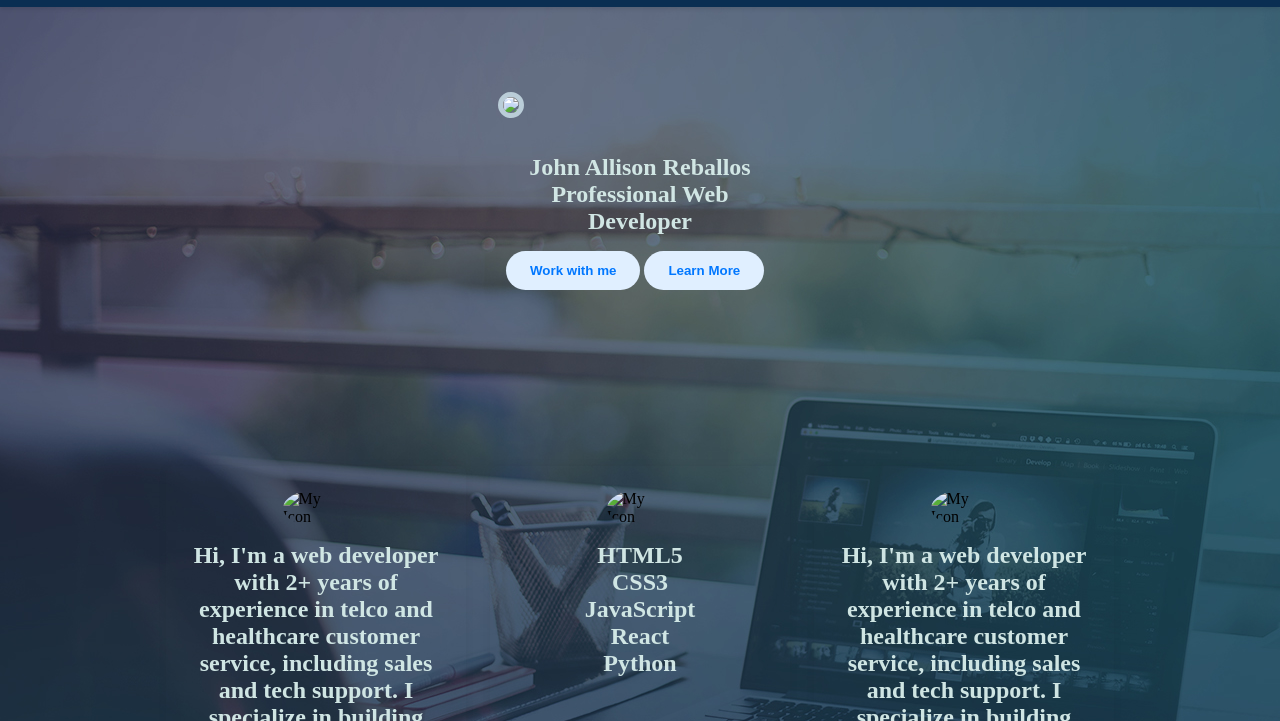
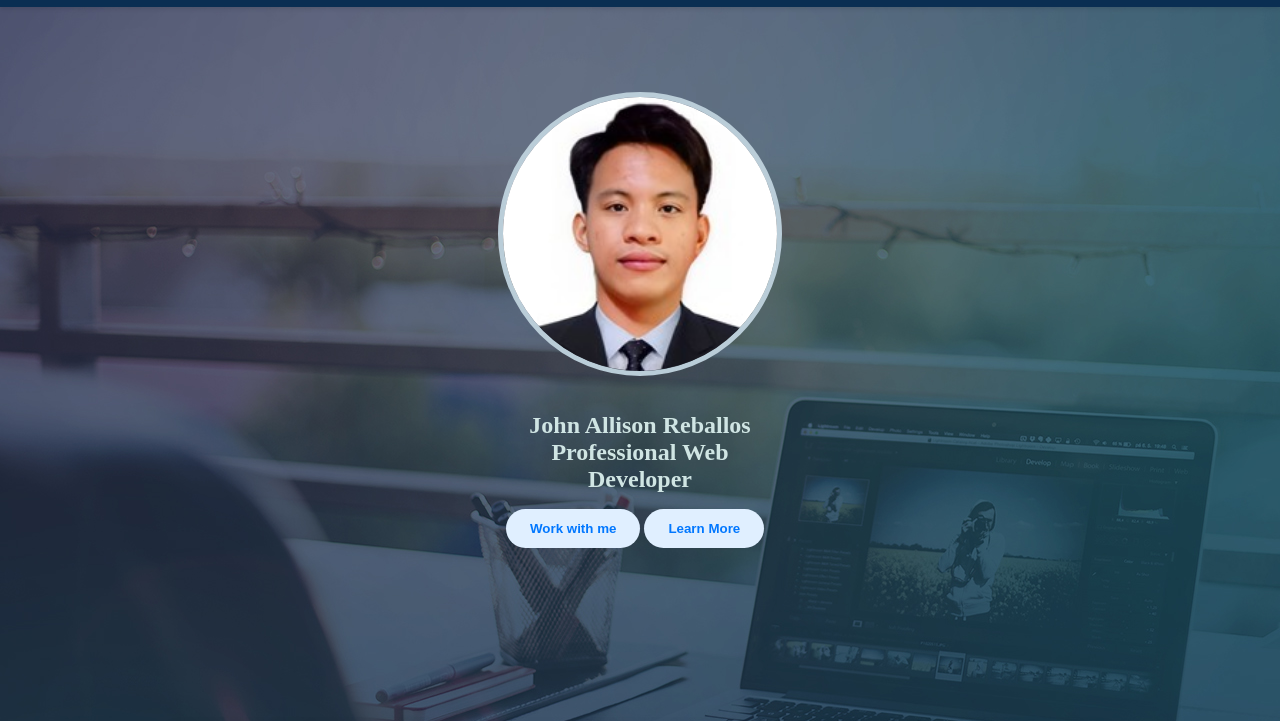
Before and after one commit to johnreballos/johnreballos.github.io, a plain HTML site: page index.html in a window 1280 px wide. Shown: the part 36-757 px from the top of the page. Drawn offline with Linux system fonts and the light colour scheme; files whose address does not match are found by name.

Commit message:
Update index.html

```diff
--- a/index.html
+++ b/index.html
@@ -20,7 +20,7 @@
     </nav>
     <div id="container">
         <div class="profile">
-            <img src="profile.jpg" class="profile-pic">
+            <img src="img/profile.jpg" class="profile-pic">
             <div class="profile_details">
                  <div class="name">John Allison Reballos<br>Professional Web Developer</div>
                 <button>Work with me</button>
@@ -33,7 +33,7 @@
         <div class="column about-column">
             <div class="profile">
                 <div class="profile_details">
-                    <img src="aboutme.png"alt="My Icon" class="myIcon">
+                    <img src="icons/aboutme.png"alt="My Icon" class="myIcon">
                     <p class="name">Hi, I'm a web developer with 2+ years of experience in telco and healthcare customer service, including sales and tech support.
                         I specialize in building clean, responsive websites using modern web technologies.
                     </p>
@@ -45,7 +45,7 @@
         <div class="column skills-column">
             <div class="profile">
                 <div class="profile_details">
-                    <img src="techstack.png"alt="My Icon" class="myIcon">
+                    <img src="icons/techstack.png"alt="My Icon" class="myIcon">
                     <p class="name">HTML5<br>CSS3<br>JavaScript<br>React<br>Python</p>
                 </div>
             </div>
@@ -55,7 +55,7 @@
         <div class="column projects-column">
             <div class="profile">
                 <div class="profile_details">
-                    <img src="projects.png"alt="My Icon" class="myIcon">
+                    <img src="icons/projects.png"alt="My Icon" class="myIcon">
                     <p class="name">Hi, I'm a web developer with 2+ years of experience in telco and healthcare customer service, including sales and tech support.
                         I specialize in building clean, responsive websites using modern web technologies.
                     </p>
```
